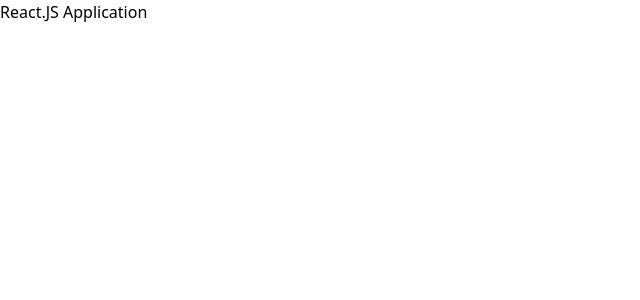
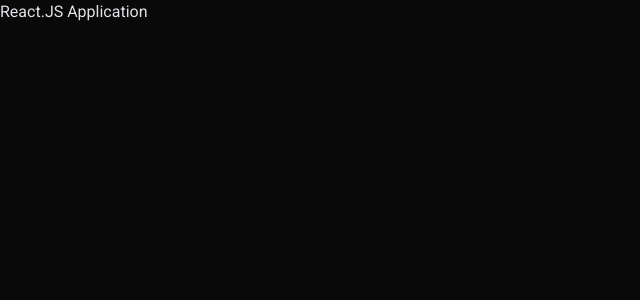
Before and after one commit to vitorSantanaDev/ignite-labs-platform-reactjs, a React (Vite) app: page / in a window 1280 px wide. Shown: the top 300 px of the page, without its empty margins (0-640 px from the left). Built offline with nearby package versions, Linux system fonts and the light colour scheme.

Commit message:
style: :lipstick: configuring global styles

```diff
--- a/index.html
+++ b/index.html
@@ -4,7 +4,13 @@
     <meta charset="UTF-8" />
     <link rel="icon" type="image/svg+xml" href="/src/favicon.svg" />
     <meta name="viewport" content="width=device-width, initial-scale=1.0" />
-    <title>Vite App</title>
+    <link rel="preconnect" href="https://fonts.googleapis.com" />
+    <link rel="preconnect" href="https://fonts.gstatic.com" crossorigin />
+    <link
+      href="https://fonts.googleapis.com/css2?family=Roboto:wght@400;500;700&display=swap"
+      rel="stylesheet"
+    />
+    <title>Event Platform</title>
   </head>
   <body>
     <div id="root"></div>
--- a/src/styles/global.css
+++ b/src/styles/global.css
@@ -3,4 +3,6 @@
 @tailwind utilities;
 
 body {
+  @apply bg-gray-900 text-gray-100;
+  -webkit-font-smoothing: antialiased;
 }
--- a/tailwind.config.js
+++ b/tailwind.config.js
@@ -2,7 +2,36 @@
 module.exports = {
   content: ["./src/**/*.tsx"],
   theme: {
-    extend: {},
+    extend: {
+      fontFamily: {
+        sans: "Roboto, sans-serif",
+      },
+      colors: {
+        green: {
+          300: "#00B37E",
+          500: "#00875F",
+          700: "#015F43",
+        },
+        blue: {
+          500: "#81D8F7",
+        },
+        orange: {
+          500: "#FBA94C",
+        },
+        red: {
+          500: "#F75A68",
+        },
+        gray: {
+          100: "#E1E1E6",
+          200: "#C4C4CC",
+          300: "#8D8D99",
+          500: "#323238",
+          600: "#29292E",
+          700: "#121214",
+          900: "#09090A",
+        },
+      },
+    },
   },
   plugins: [],
 };
```
